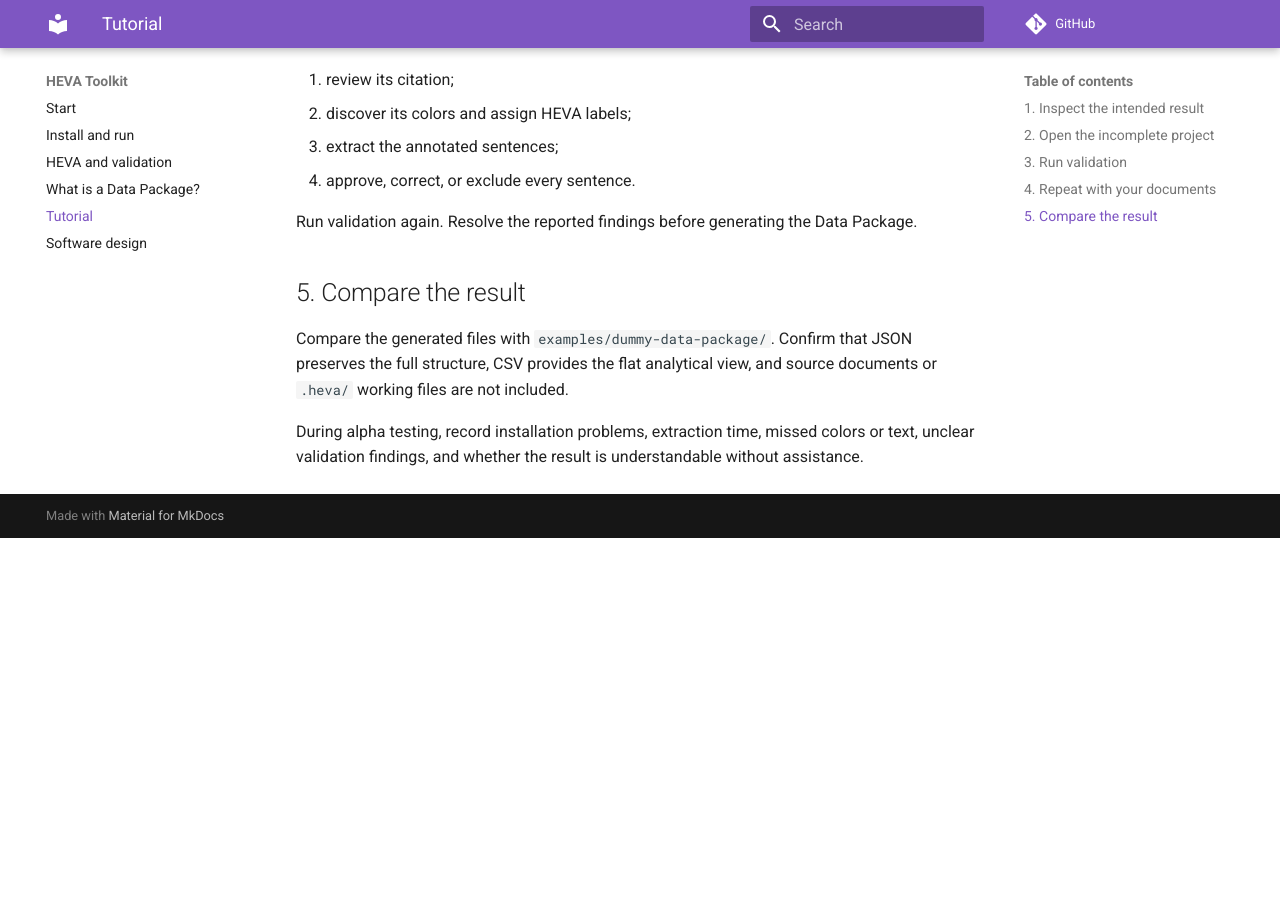
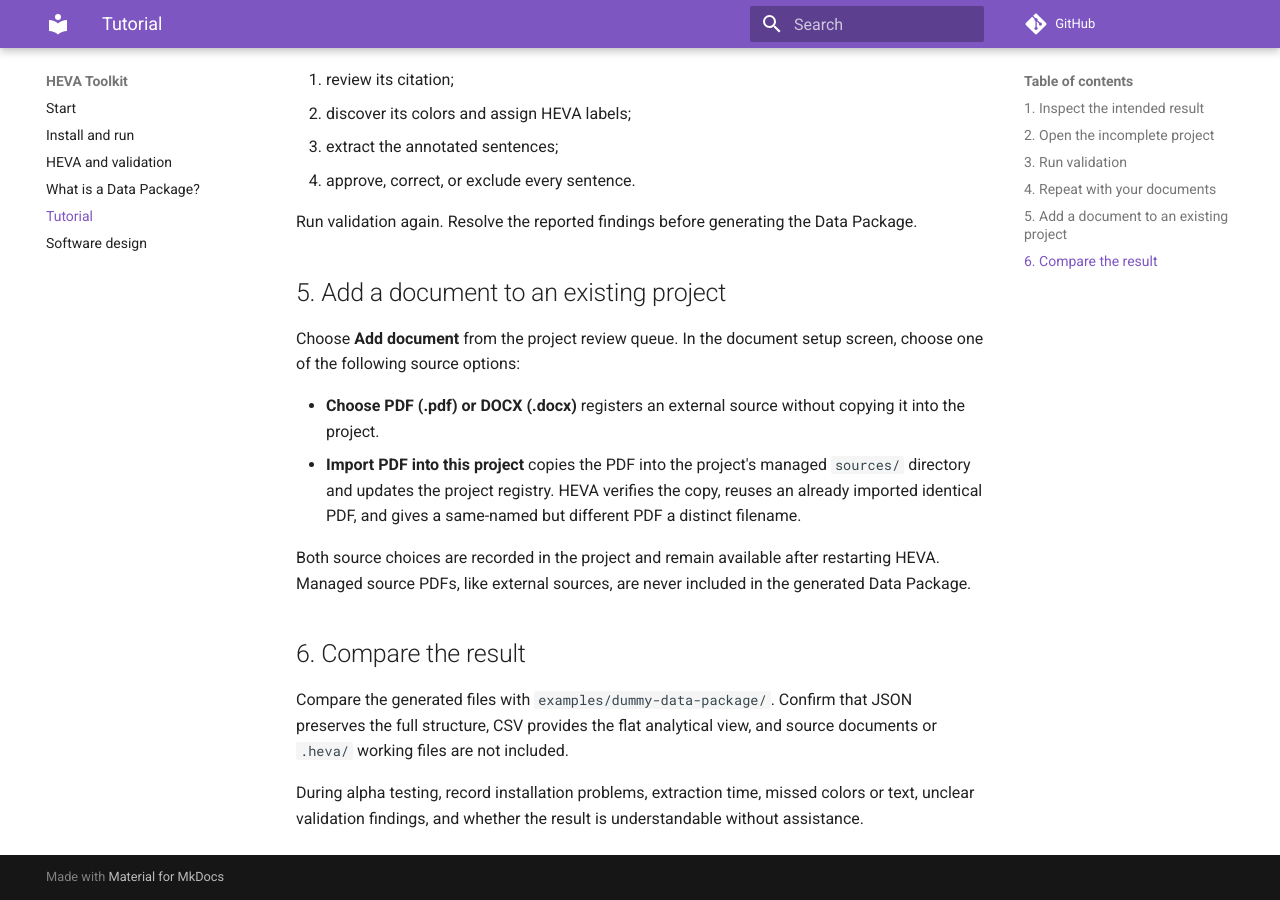
Before and after one commit to zzbn12345/HEVA_toolkit, an MkDocs documentation site: the page built from docs/TUTORIAL.md, in a window 1280 px wide and 900 px high, scrolled down 1139 px. Built offline with MkDocs 1.6.1 and Material for MkDocs 9.7.7, drawn with Linux system fonts in a browser that asks for light colours; comment, search, counter and statistics services are not loaded; before the commit the page ends 1677 px from its top, so only the background shows below that.

Commit message:
feat: complete managed PDF import workflow

```diff
--- a/docs/TUTORIAL.md
+++ b/docs/TUTORIAL.md
@@ -46,7 +46,21 @@ or DOCX files. For each document:
 
 Run validation again. Resolve the reported findings before generating the Data Package.
 
-## 5. Compare the result
+## 5. Add a document to an existing project
+
+Choose **Add document** from the project review queue. In the document setup screen, choose
+one of the following source options:
+
+- **Choose PDF (.pdf) or DOCX (.docx)** registers an external source without copying it into
+	the project.
+- **Import PDF into this project** copies the PDF into the project's managed `sources/`
+	directory and updates the project registry. HEVA verifies the copy, reuses an already
+	imported identical PDF, and gives a same-named but different PDF a distinct filename.
+
+Both source choices are recorded in the project and remain available after restarting HEVA.
+Managed source PDFs, like external sources, are never included in the generated Data Package.
+
+## 6. Compare the result
 
 Compare the generated files with `examples/dummy-data-package/`. Confirm that JSON preserves
 the full structure, CSV provides the flat analytical view, and source documents or `.heva/`
--- a/src/heva/app/templates/create.html
+++ b/src/heva/app/templates/create.html
@@ -6,6 +6,7 @@
   <title>Prepare annotations · HEVA Toolkit</title>
   <link rel="stylesheet" href="/static/app.css">
   <link rel="stylesheet" href="/static/create.css?v=14">
+  <script src="/static/notifications.js?v=1" defer></script>
   <script src="/static/create.js?v=31" defer></script>
 </head>
 <body class="create-body">
@@ -141,7 +142,8 @@
           <div id="new-document-source">
             <label>Choose document file</label>
             <button id="choose-external-source" class="button secondary" type="button">Choose PDF (.pdf) or DOCX (.docx)</button>
-            <small id="source-help">The source may remain outside this dataset repository. HEVA stores only a local binding and does not copy it.</small>
+            <button id="import-managed-pdf" class="button secondary" type="button">Import PDF into this project</button>
+            <small id="source-help">Choose an external source to keep it outside the project, or import a PDF to copy it into managed project storage.</small>
             <div id="selected-files" class="selected-files"></div>
           </div>
           <div id="existing-document-source" class="notice success" hidden>
```
Also changed, not shown: src/heva/app/README.md (+5 -2 lines), src/heva/app/static/create.js (+51 -2 lines), 2 other files.
